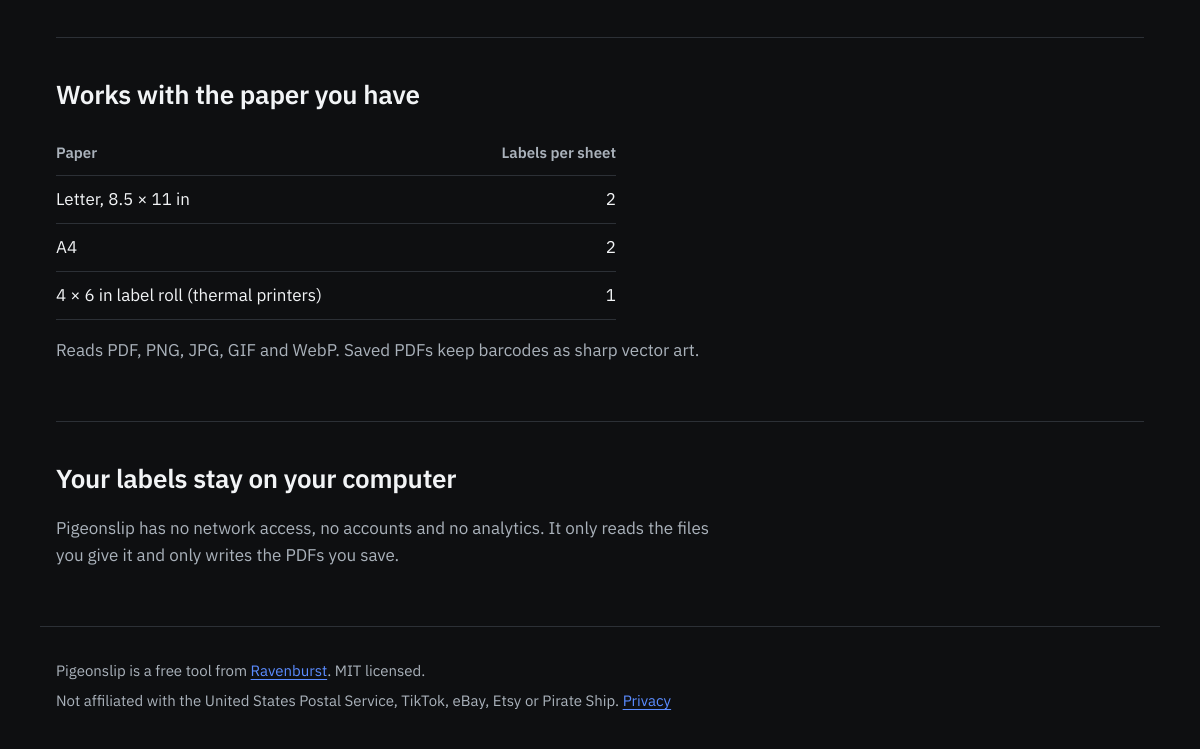
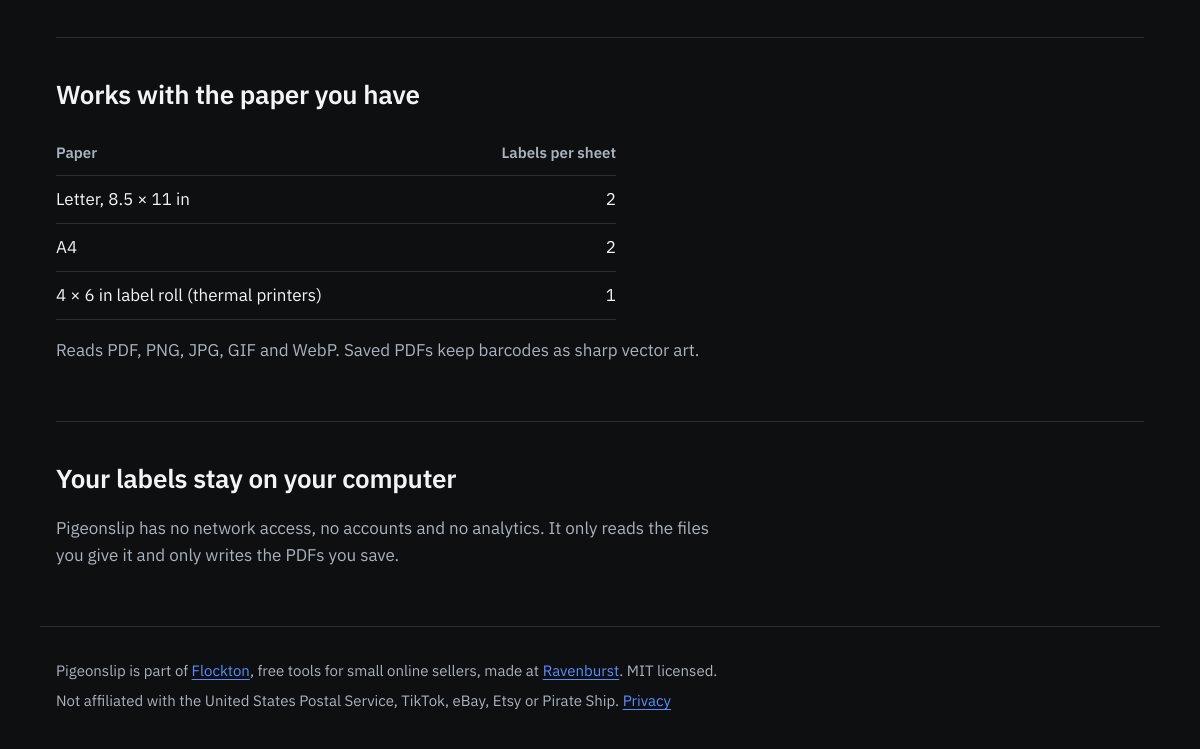
Before and after one commit to matpitts13/pigeonslip, an Electron app: page site/index.html in a window 1200 px wide. Shown: the part 948-1697 px from the top of the page. Drawn offline with Linux system fonts and the light colour scheme.

Commit message:
feat(site): link to the Flockton family
Co-Authored-By: Claude Opus 5.5 <noreply@anthropic.com>

```diff
--- a/site/index.html
+++ b/site/index.html
@@ -90,7 +90,7 @@
     </main>
 
     <footer class="foot">
-      <p>Pigeonslip is a free tool from <a href="https://ravenburst.com">Ravenburst</a>. MIT licensed.</p>
+      <p>Pigeonslip is part of <a href="https://flockton.ravenburst.com">Flockton</a>, free tools for small online sellers, made at <a href="https://ravenburst.com">Ravenburst</a>. MIT licensed.</p>
       <p>Not affiliated with the United States Postal Service, TikTok, eBay, Etsy or Pirate Ship. <a href="/privacy.html">Privacy</a></p>
     </footer>
   </body>
```
